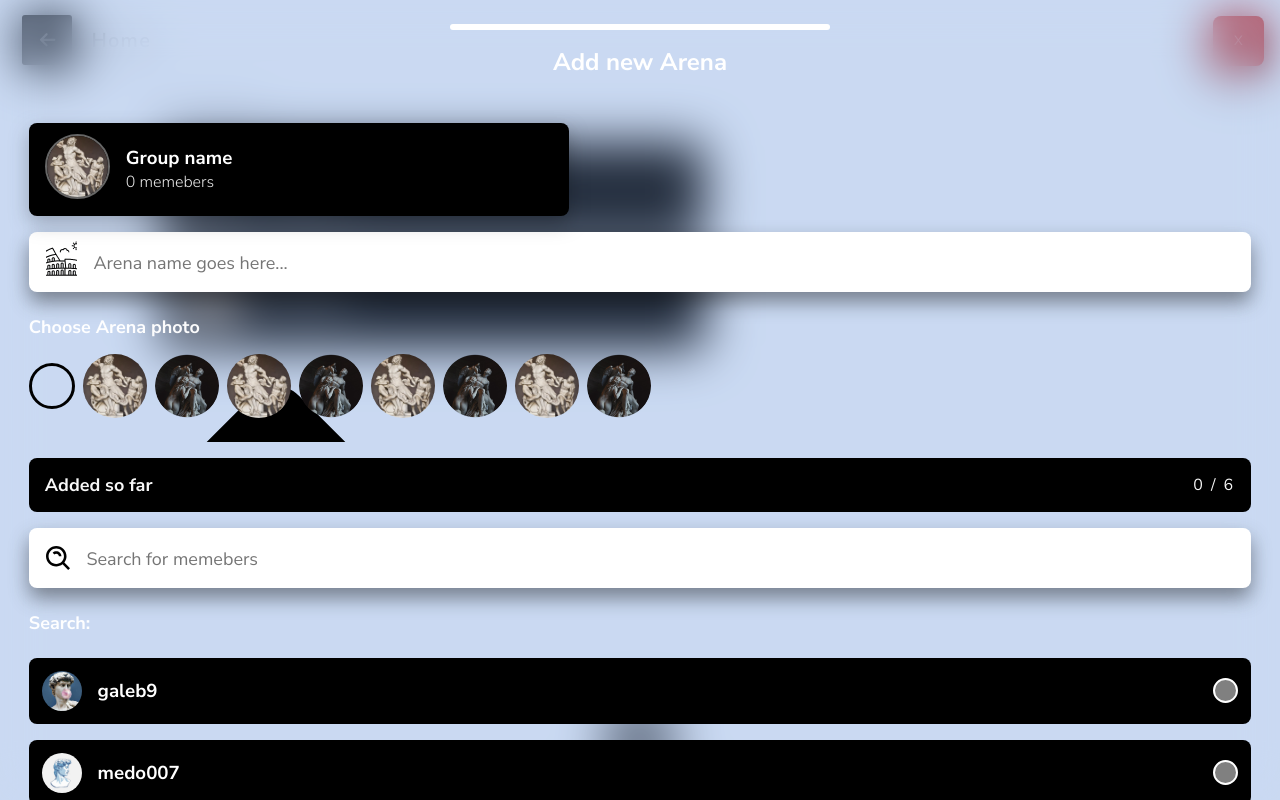
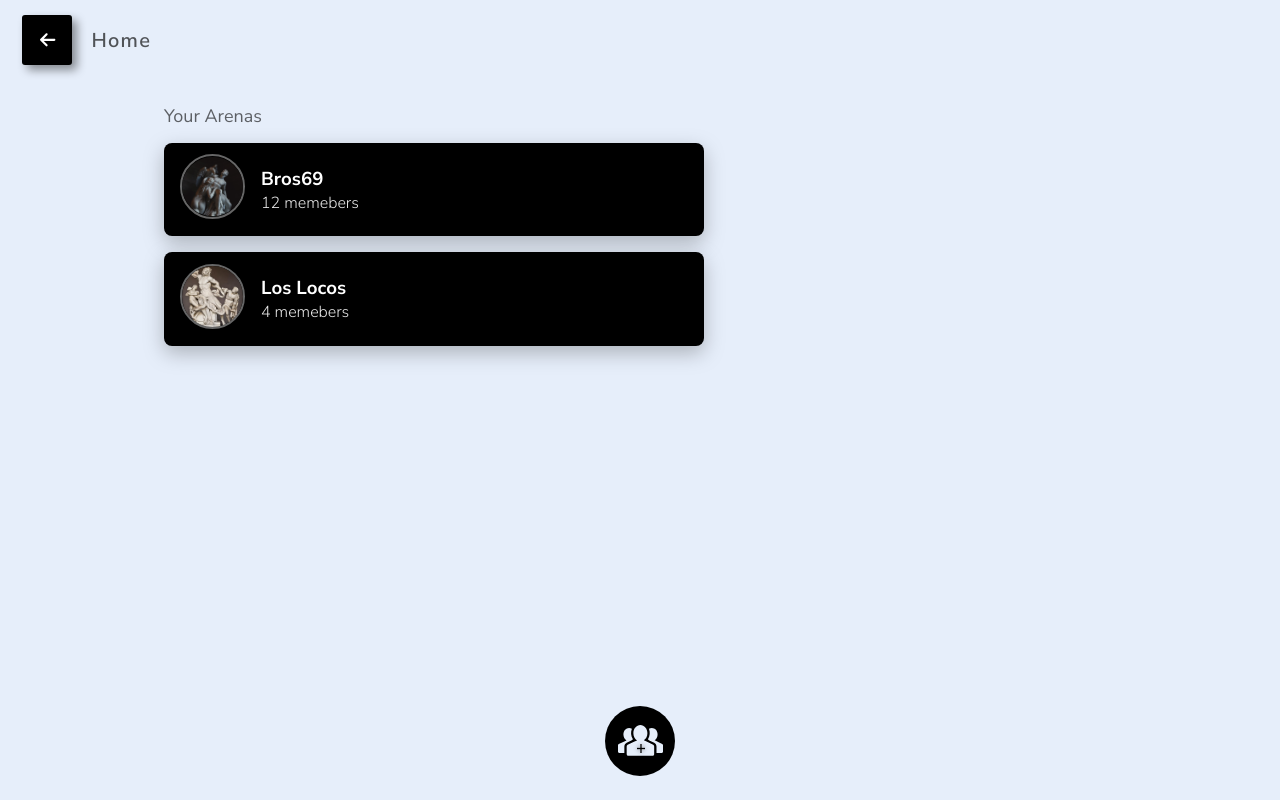
Before and after one commit to galeb9/GreekGeek, a Vue app: page /arena in a window 1280 px wide. Built offline with nearby package versions, Linux system fonts and the light colour scheme; no server answers; the database is empty; sample sign-in values are in the browser's storage.

Commit message:
fix: popup initialiy closed

```diff
--- a/src/components/arena/MyArenas.vue
+++ b/src/components/arena/MyArenas.vue
@@ -53,9 +53,7 @@ export default {
         { img: "group02.png", name: "Bros69", memebers: 12 },
         { img: "group01.png", name: "Los Locos", memebers: 4 }
       ],
-      // isPopupVisible: false
-      isPopupVisible: true
-
+      isPopupVisible: false
     }
   },
   methods: {
--- a/src/components/arena/popup/AddGroupPopup.vue
+++ b/src/components/arena/popup/AddGroupPopup.vue
@@ -31,7 +31,7 @@
 
         <GroupInput
             icon="loupe"
-            placeholder="Search for memebers"
+            placeholder="Search for new members"
             v-model="memeberSearch"
         />
 
```
